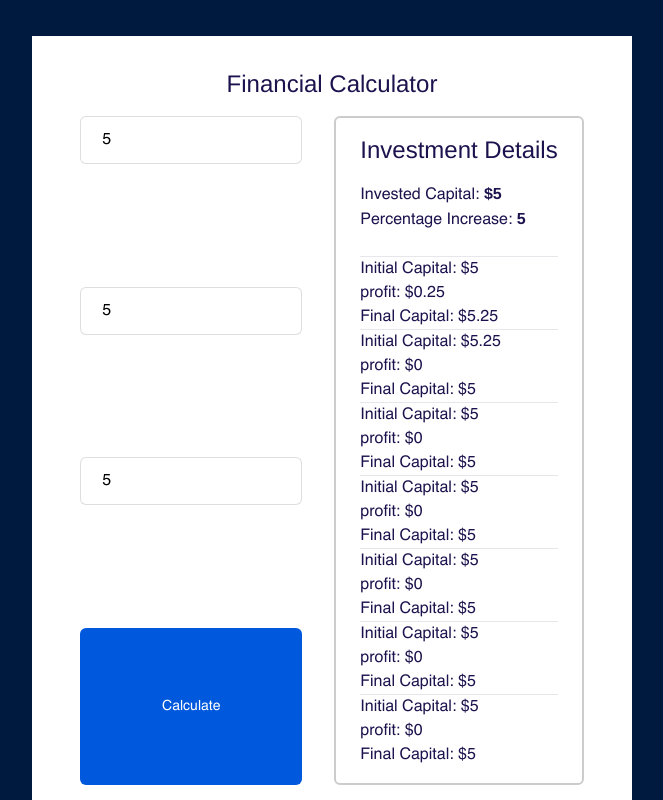
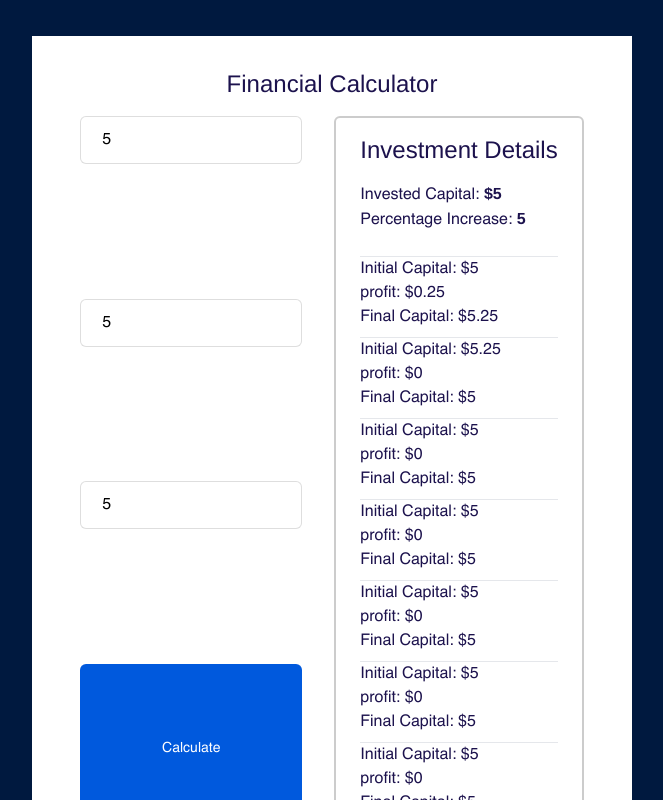
Before and after one commit to Niscolinx/financial-calculator, a React (Create React App) app: page / in a window 1280 px wide. Both pictures are taken after typing "5", "5", "5" into the empty fields and a click on the button "Calculate". Shown: the whole page, without its empty margins (308-971 px from the left). Built offline with nearby package versions, Linux system fonts and the light colour scheme.

Commit message:
working on inputs

```diff
--- a/src/components/Form.jsx
+++ b/src/components/Form.jsx
@@ -125,7 +125,7 @@ const Form = () => {
                         {details &&
                             details.map((value, i) => {
                                 return (
-                                    <div className='border-t' key={i}>
+                                    <div className='border-t mt-2' key={i}>
                                         <p>
                                             Initial Capital:{' '}
                                             <span>${value.capital}</span>
```
